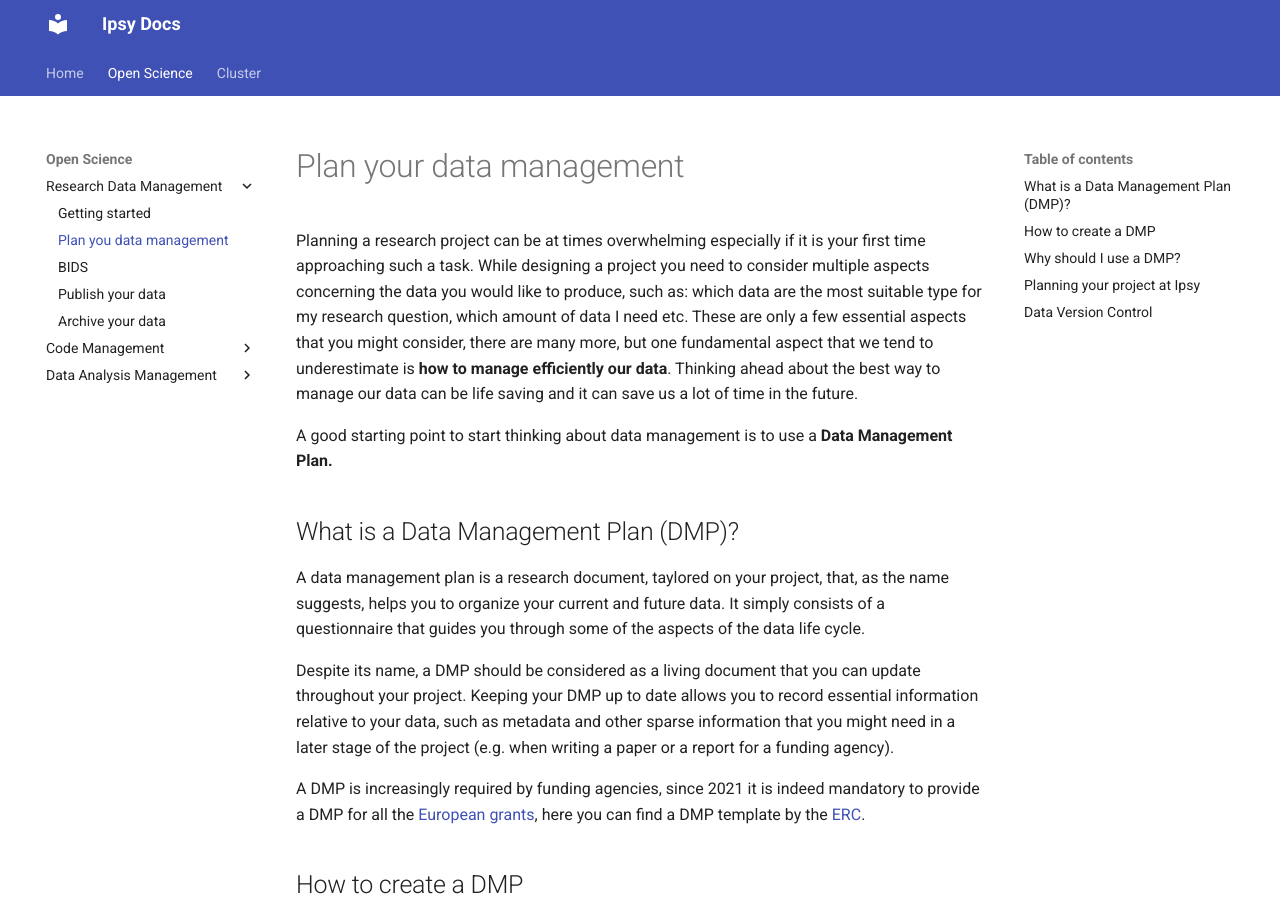
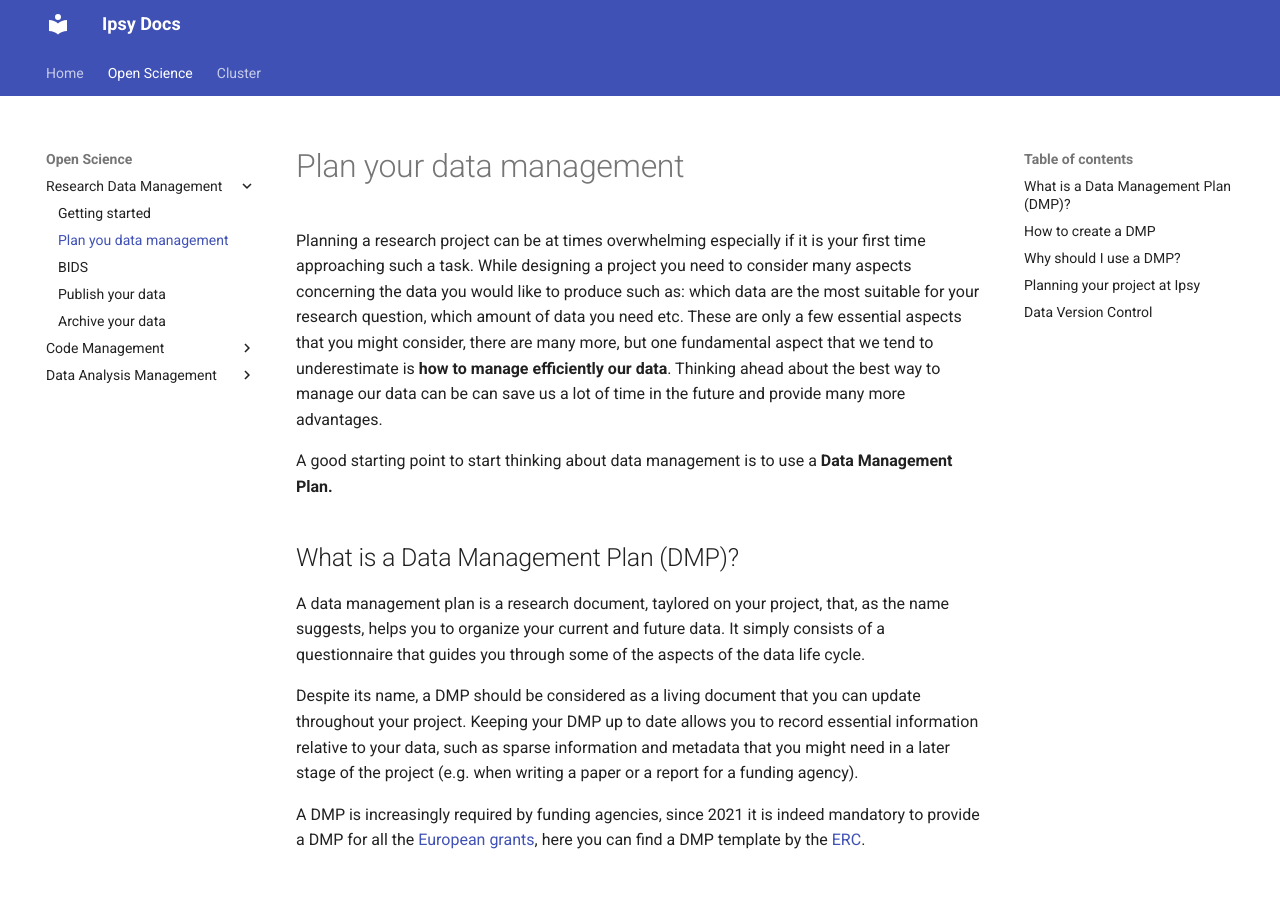
Before and after one commit to pvavra/temp-ipsy, an MkDocs documentation site: the page built from docs/open-science/research-data-management/planning.md, in a window 1280 px wide and 900 px high. Built offline with MkDocs 1.6.1 and Material for MkDocs 9.7.7, drawn with Linux system fonts in a browser that asks for light colours.

Commit message:
Fix content

```diff
--- a/docs/open-science/research-data-management/planning.md
+++ b/docs/open-science/research-data-management/planning.md
@@ -1,7 +1,7 @@
 # Plan your data management
 
 Planning a research project can be at times overwhelming especially if it is your first time approaching such a task.
-While designing a project you need to consider multiple aspects concerning the data you would like to produce, such as: which data are the most suitable type for my research question, which amount of data I need etc. These are only a few essential aspects that you might consider, there are many more, but one fundamental aspect that we tend to underestimate is **how to manage efficiently our data**. Thinking ahead about the best way to manage our data can be life saving and it can save us a lot of time in the future.
+While designing a project you need to consider many aspects concerning the data you would like to produce such as: which data are the most suitable for your research question, which amount of data you need etc. These are only a few essential aspects that you might consider, there are many more, but one fundamental aspect that we tend to underestimate is **how to manage efficiently our data**. Thinking ahead about the best way to manage our data can be can save us a lot of time in the future and provide many more advantages.
 
 A good starting point to start thinking about data management is to use a **Data Management Plan.**
 
@@ -9,7 +9,7 @@
 
 A data management plan is a research document, taylored on your project, that, as the name suggests, helps you to organize your current and future data. It simply consists of a questionnaire that guides you through some of the aspects of the data life cycle.
 
-Despite its name, a DMP should be considered as a living document that you can update throughout your project. Keeping your DMP up to date allows you to record essential information relative to your data, such as metadata and other sparse information that you might need in a later stage of the project (e.g. when writing a paper or a report for a funding agency).
+Despite its name, a DMP should be considered as a living document that you can update throughout your project. Keeping your DMP up to date allows you to record essential information relative to your data, such as sparse information and metadata that you might need in a later stage of the project (e.g. when writing a paper or a report for a funding agency).
 
 A DMP is increasingly required by funding agencies, since 2021 it is indeed mandatory to provide a DMP for all the [European grants](https://ec.europa.eu/info/funding-tenders/opportunities/docs/2021-2027/common/agr-contr/general-mga_horizon-euratom_en.pdf), here you can find a DMP template by the [ERC](https://erc.europa.eu/sites/default/files/document/file/ERC_info_document-Open_Research_Data_and_Data_Management_Plans.pdf).
 
```
Also changed, not shown: other parts of docs/open-science/research-data-management/planning.md (+1 -1 lines).
